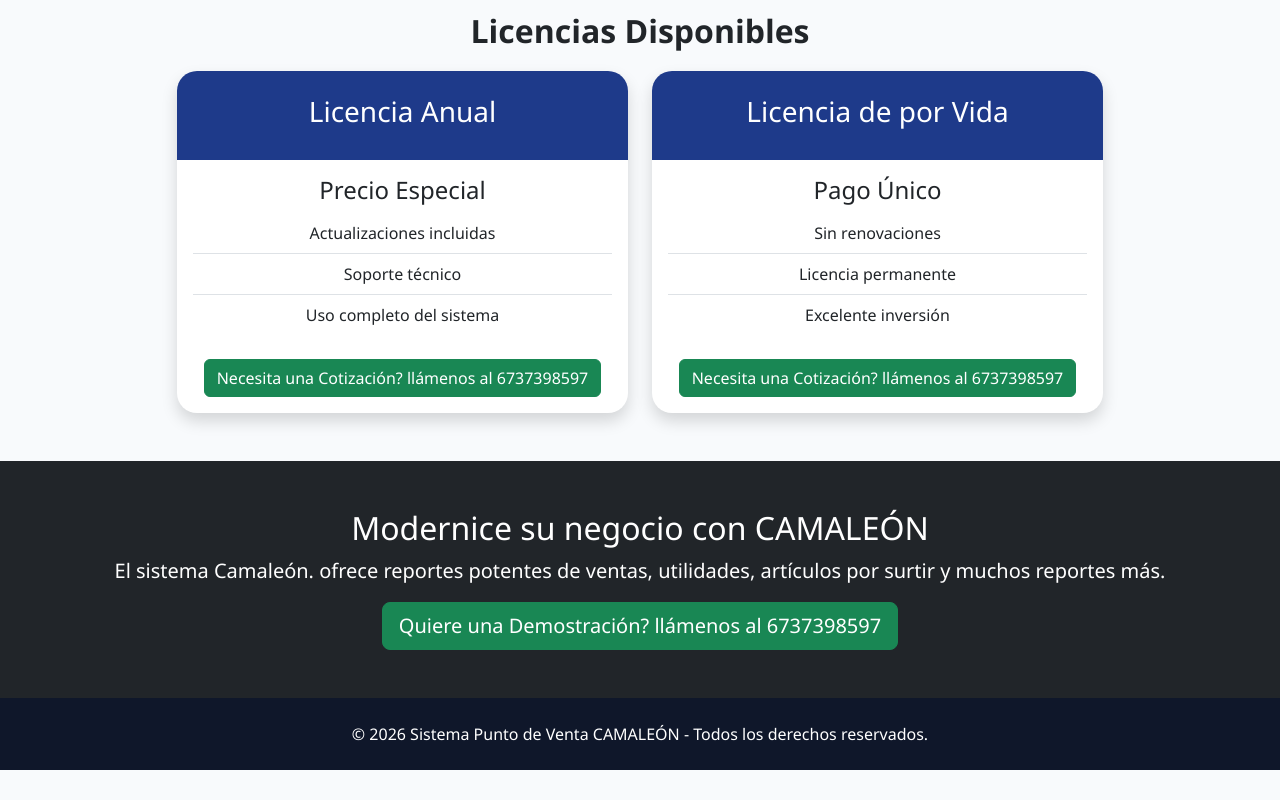
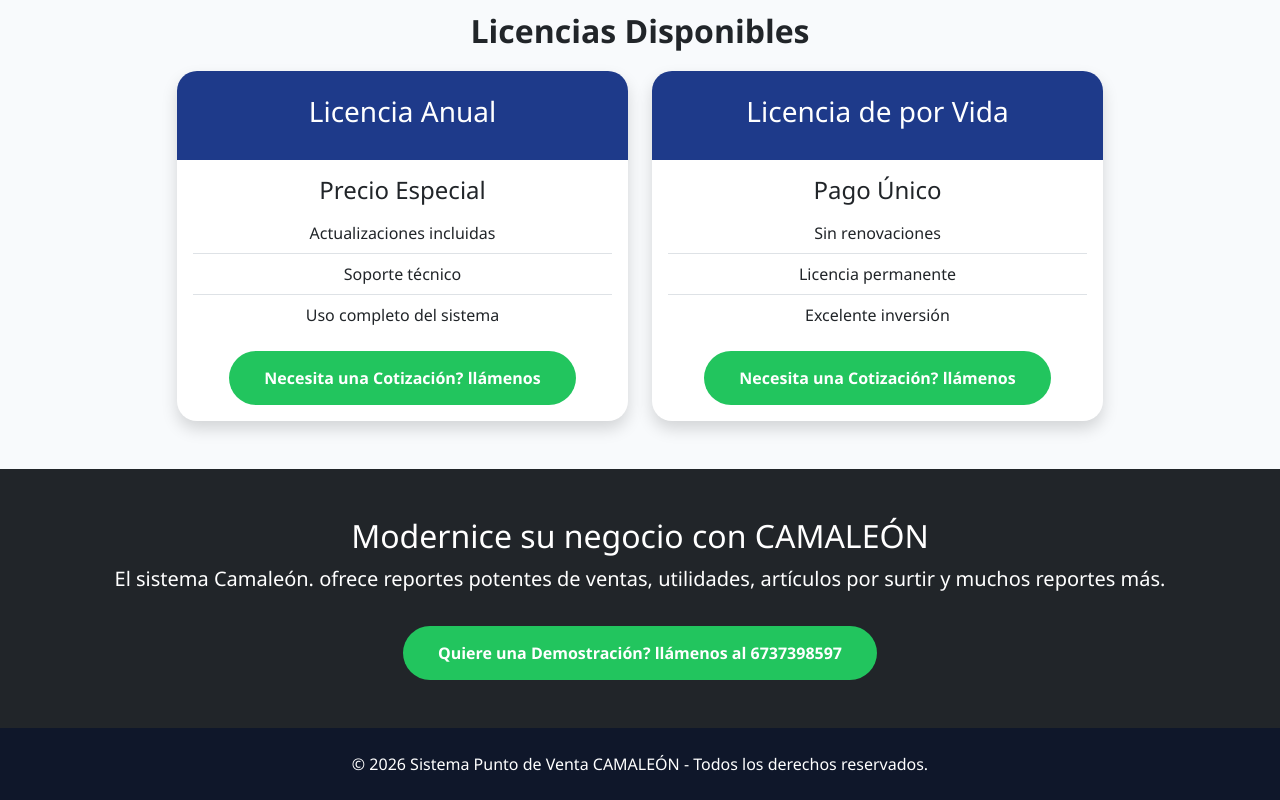
Before and after one commit to maistronando/camaleon, a plain HTML site: page index.html in a window 1280 px wide. Shown: the part 2184-2984 px from the top of the page. Before the commit the page ends 2954 px from the top, so only its background shows below. Drawn offline with nearby package versions, Linux system fonts and the light colour scheme.

Commit message:
Add files via upload

```diff
--- a/index.html
+++ b/index.html
@@ -336,9 +336,10 @@ Licencias Disponibles
 <li class="list-group-item">Uso completo del sistema</li>
 </ul>
 
-<button class="btn btn-success mt-4">
-Necesita una Cotización? llámenos al 6737398597
-</button>
+<a href="sms:+526737398597?body=Hola,%20me%20gustaría%20más%20información"  class="btn btn-camaleon mt-3">
+Necesita una Cotización? llámenos
+ </a>
+
 </div>
 </div>
 </div>
@@ -358,9 +359,10 @@ Necesita una Cotización? llámenos al 6737398597
 <li class="list-group-item">Excelente inversión</li>
 </ul>
 
-<button class="btn btn-success mt-4">
-Necesita una Cotización? llámenos al 6737398597
-</button>
+
+<a href="sms:+526737398597?body=Hola,%20me%20gustaría%20más%20información"  class="btn btn-camaleon mt-3">
+Necesita una Cotización? llámenos
+ </a>
 </div>
 </div>
 </div>
@@ -384,8 +386,9 @@ El sistema Camaleón. ofrece reportes potentes de ventas, utilidades,
 artículos por surtir y muchos reportes más.
 </p>
 
-<a href="#" class="btn btn-lg btn-success">
-Quiere una Demostración? llámenos al 6737398597</a>
+<a href="sms:+526737398597?body=Hola,%20me%20gustaría%20más%20información"  class="btn btn-camaleon mt-3">
+Quiere una Demostración? llámenos al 6737398597
+</a>
 
 </div>
 </section>
```
